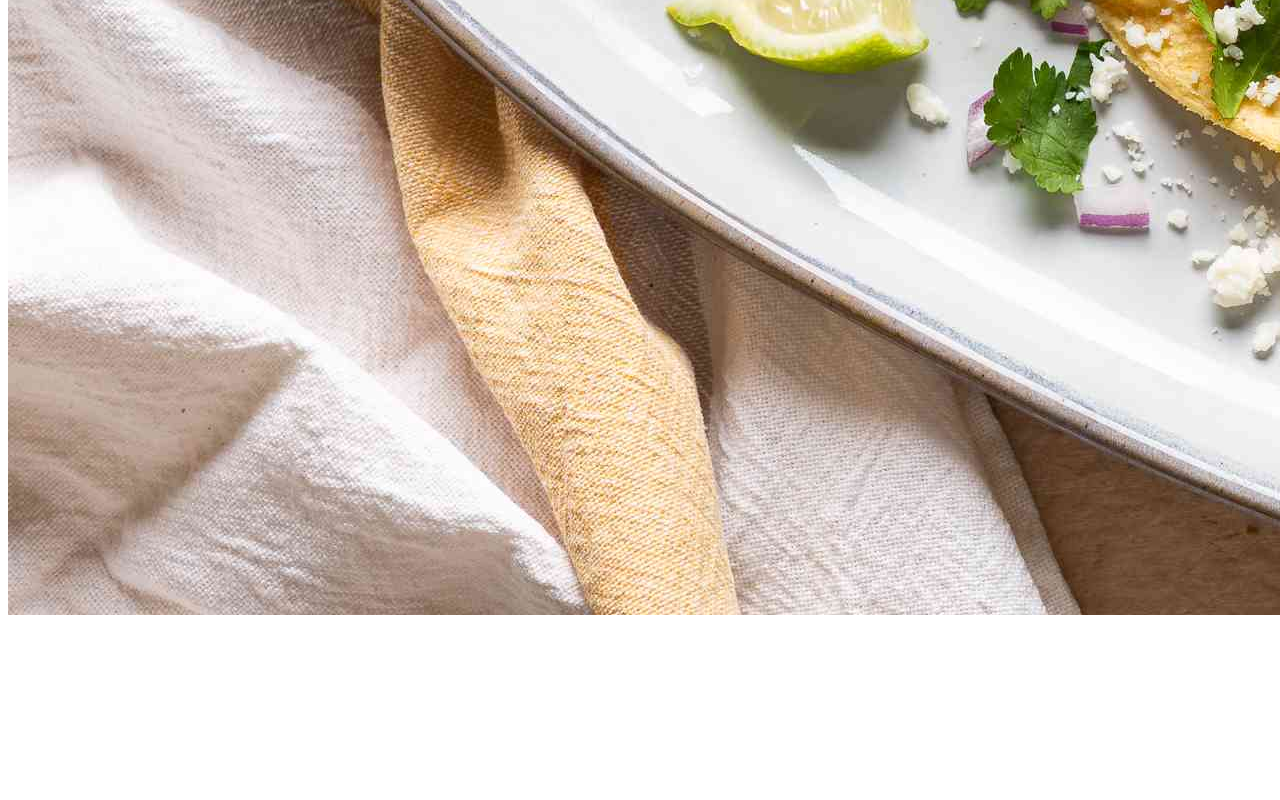
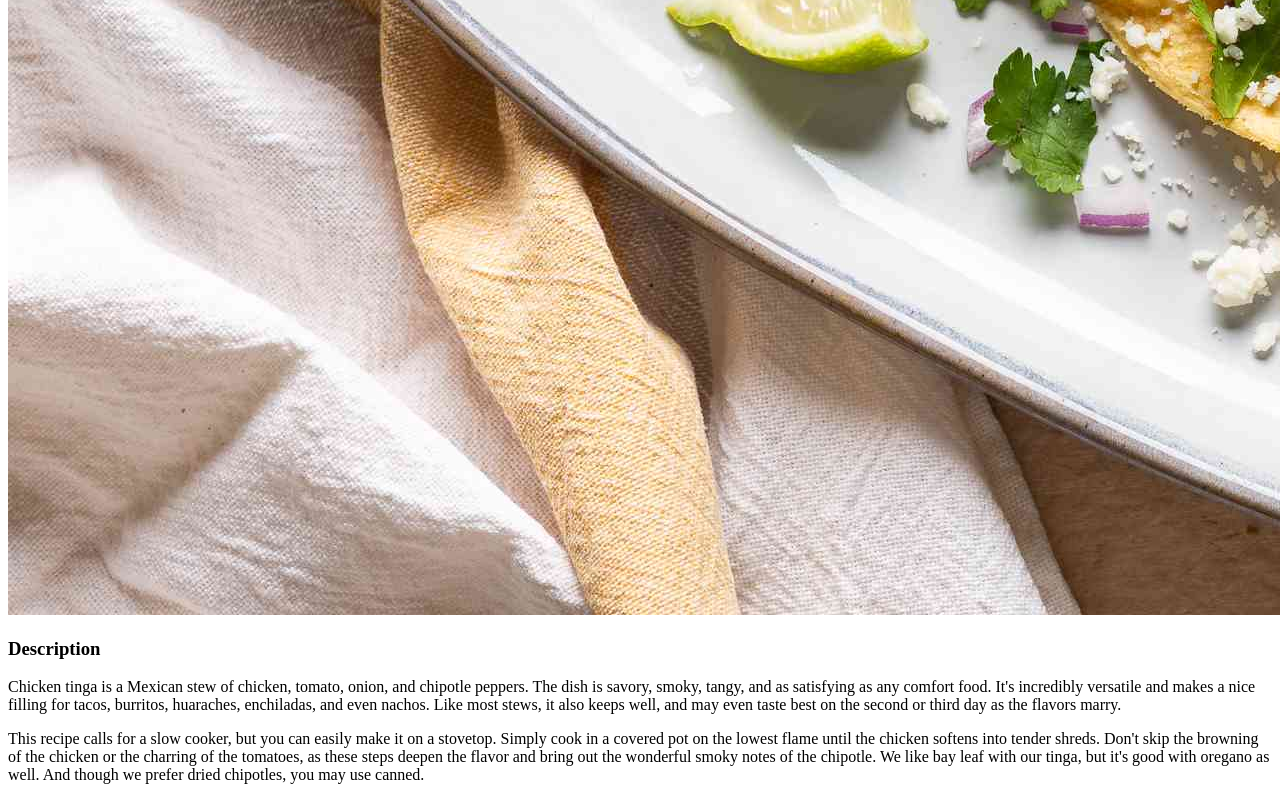
Before and after one commit to abrook7/odin-recipes, a plain HTML site: page recipes/tacos.html in a window 1280 px wide. Shown: the part 1465-2265 px from the top of the page. Before the commit the page ends 2092 px from the top, so only its background shows below. Drawn offline with Linux system fonts and the light colour scheme.

Commit message:
Add description of taco recipe

```diff
--- a/recipes/tacos.html
+++ b/recipes/tacos.html
@@ -6,8 +6,15 @@
     <title>Tacos</title>
 </head>
 <body>
-    <h1>Tacos</h1>
+    <h1>Chicken Tinga Tacos</h1>
     <img src="../img/tacos.jpg" alt="Chicken Tinga Tacos">
+    <h3>Description</h3>
+    <p>
+        Chicken tinga is a Mexican stew of chicken, tomato, onion, and chipotle peppers. The dish is savory, smoky, tangy, and as satisfying as any comfort food. It's incredibly versatile and makes a nice filling for tacos, burritos, huaraches, enchiladas, and even nachos. Like most stews, it also keeps well, and may even taste best on the second or third day as the flavors marry.
+    </p>
+    <p>
+        This recipe calls for a slow cooker, but you can easily make it on a stovetop. Simply cook in a covered pot on the lowest flame until the chicken softens into tender shreds. Don't skip the browning of the chicken or the charring of the tomatoes, as these steps deepen the flavor and bring out the wonderful smoky notes of the chipotle. We like bay leaf with our tinga, but it's good with oregano as well. And though we prefer dried chipotles, you may use canned.
+    </p>
 </body>
 
 </html>
```
